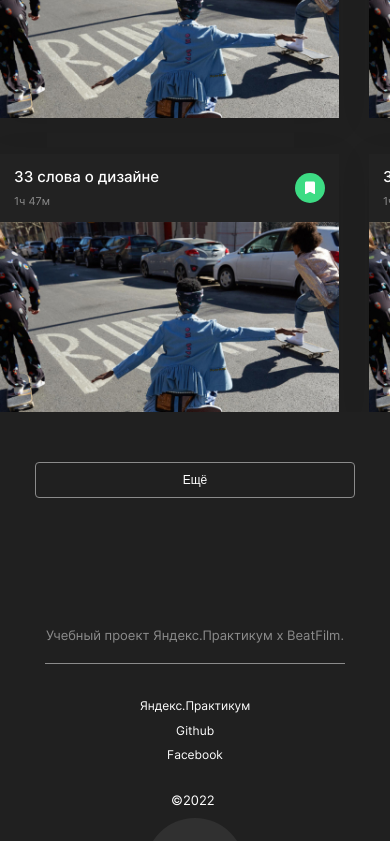
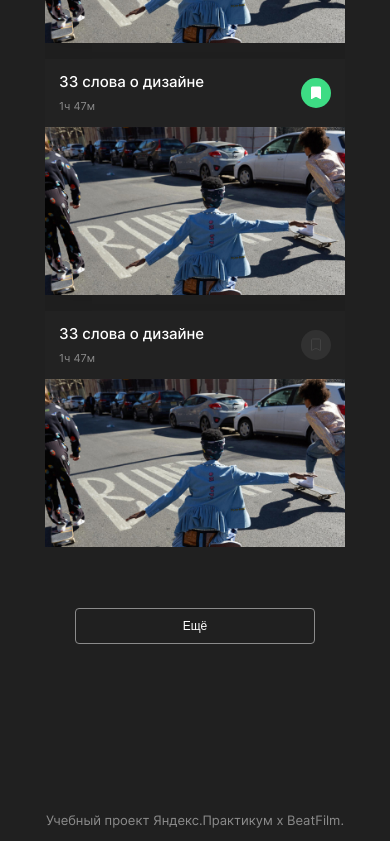
Before and after one commit to Andrey-Maystrenko/movies-explorer-frontend, a React (Create React App) app: page /movies in a window 390 px wide. Shown: the part 1144-1985 px from the top of the page. Built offline with nearby package versions, Linux system fonts and the light colour scheme.

Commit message:
diploma frontend 320 adaptive for movies completed

```diff
--- a/src/components/Movies/MoviesCard/MoviesCard.css
+++ b/src/components/Movies/MoviesCard/MoviesCard.css
@@ -13,7 +13,7 @@
 }
 
 .movie__parameters {
-    width: 280px;
+    width: 210px;
 }
 
 .movie__title {
@@ -87,3 +87,15 @@
         height         : 190px;
     }
 }
+
+@media screen and (max-width: 767px) {
+    .movie {
+        width     : 300px;
+        height    : 236px;
+    }
+
+    .movie__image {
+        width          : 100%;
+        height         : 168px;
+    }
+}
--- a/src/components/Movies/MoviesCardList/MoviesCardList.css
+++ b/src/components/Movies/MoviesCardList/MoviesCardList.css
@@ -48,11 +48,29 @@
     margin: 50px auto 50px;
 }
 
-/* @media screen and (max-width: 767px) {
-    .movies {
+@media screen and (max-width: 767px) {
+    /* .movies {
         max-width            : 282px;
         grid-template-columns: repeat(1, 1fr);
         gap                  : 20px;
         margin               : 36px auto 0;
+    } */
+
+    .movies__table {
+        max-width            : 300px;
+        max-height           : 1244px;
+        margin               : 140px auto 30px;
+        display              : grid;
+        grid-template-columns: repeat(1, 1fr);
+        row-gap              : 16px;
+        border-top           : 1px solid #424242;
+        padding-top          : 80px;
+        overflow             : hidden;
     }
-} */
+
+    .movies__more {
+        width : 240px;
+        height: 36px;
+        margin: 61px auto 89px;
+    }
+}
--- a/src/components/Navigation/Navigation.css
+++ b/src/components/Navigation/Navigation.css
@@ -1,4 +1,5 @@
 .hidden{
+    /* display: block; */
     display: none;
 }
 
```
